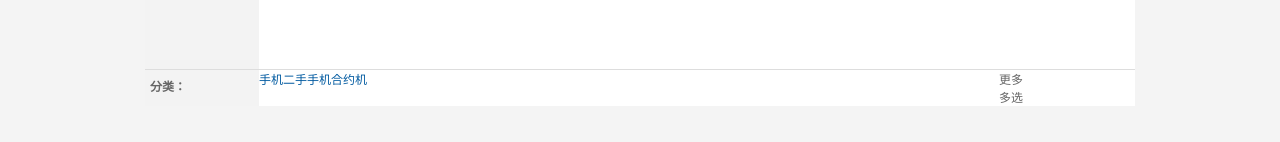
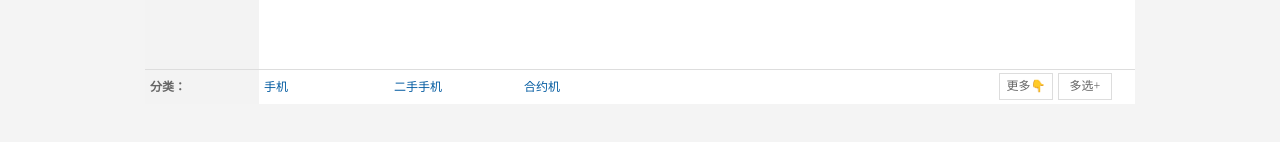
Before and after one commit to CJackry/niuZi, a Next.js app: page /search in a window 1280 px wide. Shown: the part 123-265 px from the top of the page. Built offline with nearby package versions, Linux system fonts and the light colour scheme.

Commit message:
1. 完成登录页面的头尾显示切换（Layout） 2. 完成登陆跳转

```diff
--- a/src/views/VSearch/VSearch.module.scss
+++ b/src/views/VSearch/VSearch.module.scss
@@ -45,9 +45,33 @@
 }
 .valueList{
   display: flex;
+  justify-content: left;
   width: 740px;
 }
 .valueList li{
   display: inline-block;
   color: #005aa0;
+  width: 130px;
+  line-height: 34px;
 }
+.valueList li:first-child{
+  padding-left: 5px;
+}
+.valueMore{
+  width: 115px;
+}
+.moreBtn{
+  display: inline-block;
+  width: 52px;
+  height: 25px;
+  line-height: 25px;
+  text-align: center;
+  border: 1px solid #ddd;
+  margin-top: 3px;
+}
+.moreBtn:first-child{
+  margin-right: 5px;
+}
+.moreBtn:hover{
+  color: #e1251b;
+}
--- a/src/views/VSearch/index.tsx
+++ b/src/views/VSearch/index.tsx
@@ -34,10 +34,10 @@ function VSearch() {
               </div>
               <div className={classes.valueMore}>
                 <div className={classes.moreBtn}>
-                  <span>更多</span>
+                  <span className={classes.more}>更多👇</span>
                 </div>
-                <div className={classes.multChoose}>
-                  <span>多选</span>
+                <div className={classes.moreBtn}>
+                  <span className={classes.mutilSelect}>多选+</span>
                 </div>
               </div>
             </div>
```
